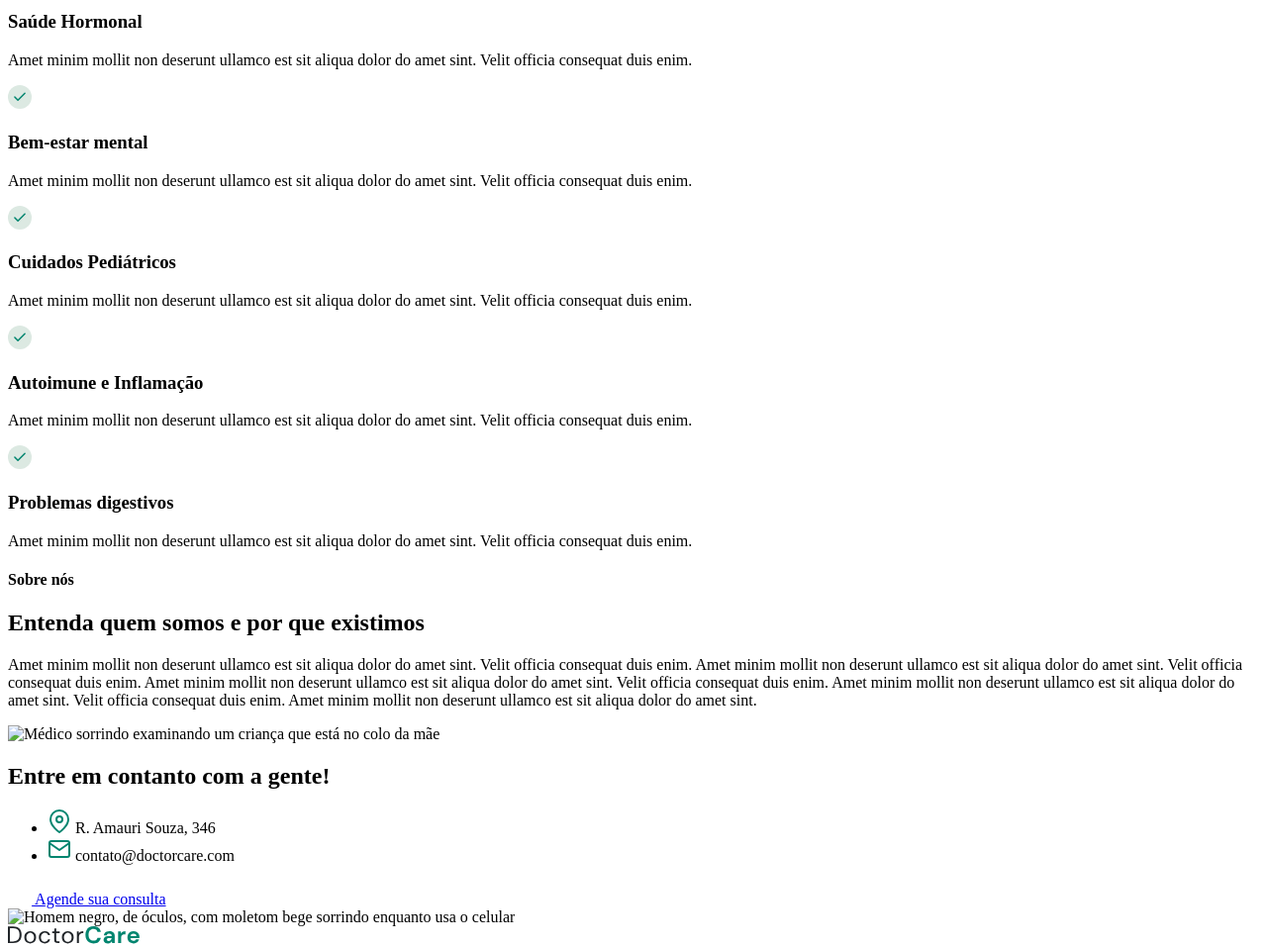
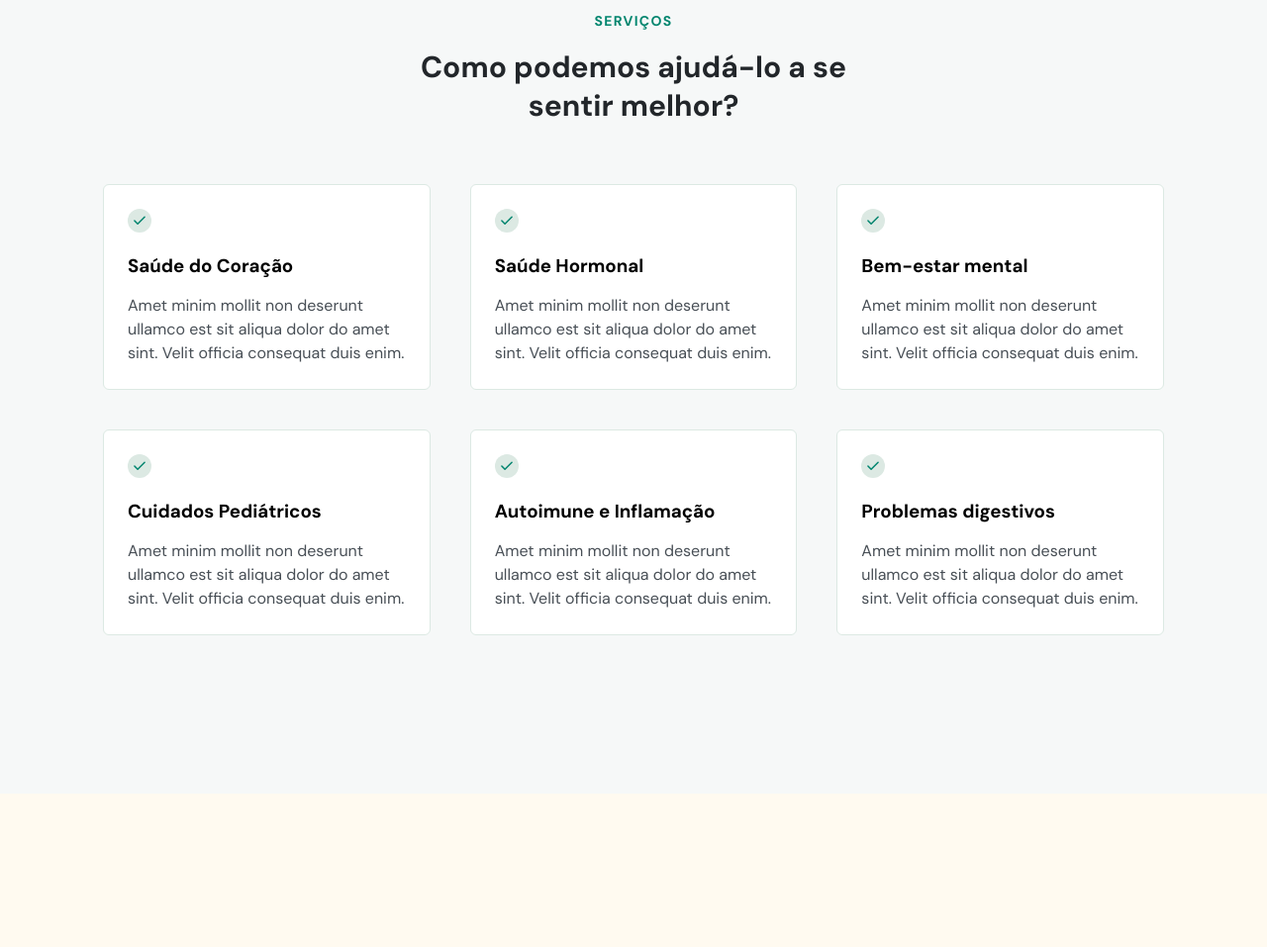
Before and after one commit to luiabdiel/DoctorCare---NLW, a plain HTML site: page index.html in a window 1280 px wide. Shown: the part 980-1937 px from the top of the page at 99% size. Drawn offline with nearby package versions, Linux system fonts and the light colour scheme; the site is published under a folder, as on GitHub Pages, so addresses that start at the root find nothing.

Commit message:
Adaptação de links relativos

```diff
--- a/index.html
+++ b/index.html
@@ -5,7 +5,7 @@
     <meta http-equiv="X-UA-Compatible" content="IE=edge" />
     <meta name="viewport" content="width=device-width, initial-scale=1.0" />
     <title>DoctorCare</title>
-    <link rel="stylesheet" href="/assets/style.css" />
+    <link rel="stylesheet" href="./assets/style.css" />
   </head>
   <body>
     <nav id="navigation" class="">
@@ -254,7 +254,7 @@
 
         <div class="col-b">
           <img
-            src="/assets/images/mulher-de-verde.png"
+            src="./assets/images/mulher-de-verde.png"
             alt="Mulher sorrindo vestida com uma camisa verde"
           />
         </div>
@@ -457,7 +457,7 @@
         </div>
         <div class="col-b">
           <img
-            src="/assets/images/happy-doctor-holding-a-clipboard-with-patients.png"
+            src="./assets/images/happy-doctor-holding-a-clipboard-with-patients.png"
             alt="Médico sorrindo examinando um criança que está no colo da mãe"
           />
         </div>
@@ -551,7 +551,7 @@
         </div>
         <div class="col-b">
           <img
-            src="/assets/images/image.png"
+            src="./assets/images/image.png"
             alt="Homem negro, de óculos, com moletom bege sorrindo enquanto usa o celular"
           />
         </div>
@@ -733,6 +733,6 @@
     <!-- SCROLLREVEAL LIB -->
     <script src="https://unpkg.com/scrollreveal"></script>
     <!-- JS -->
-    <script src="/script.js"></script>
+    <script src="./script.js"></script>
   </body>
 </html>
```
